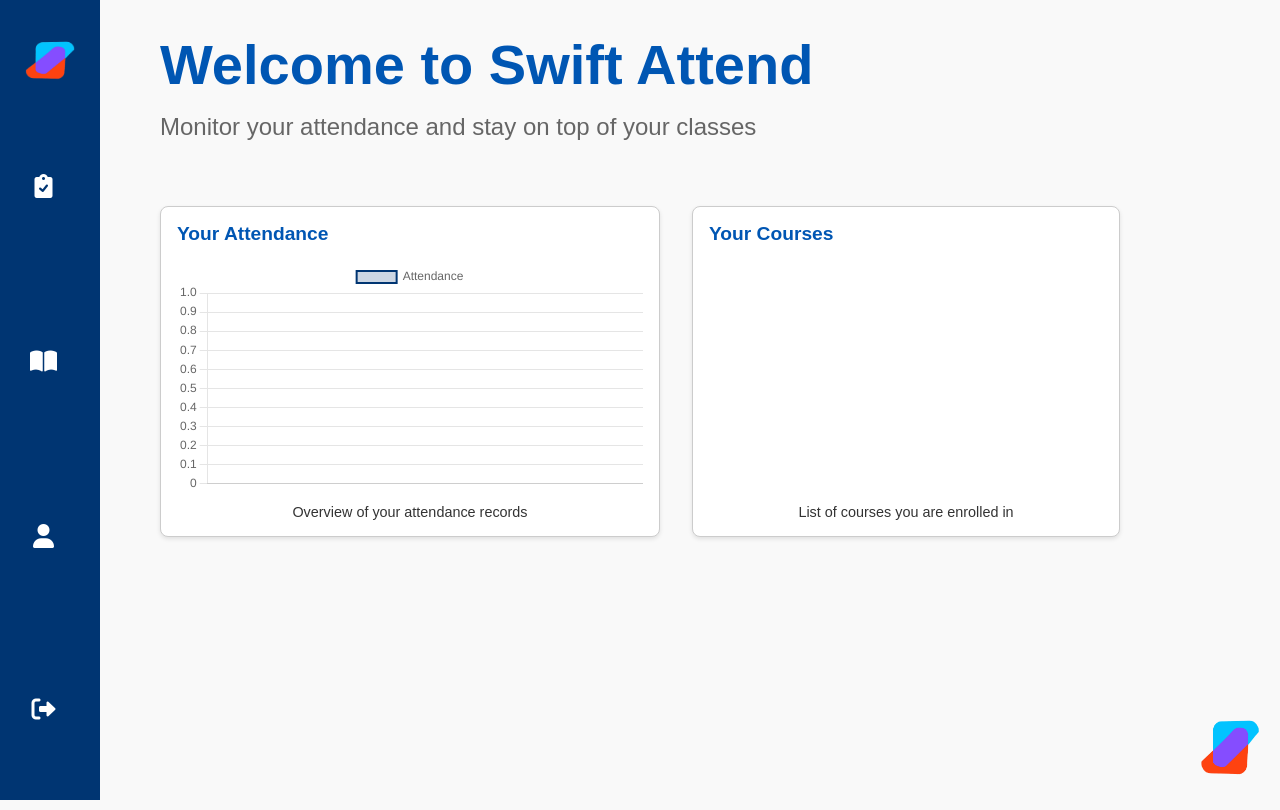
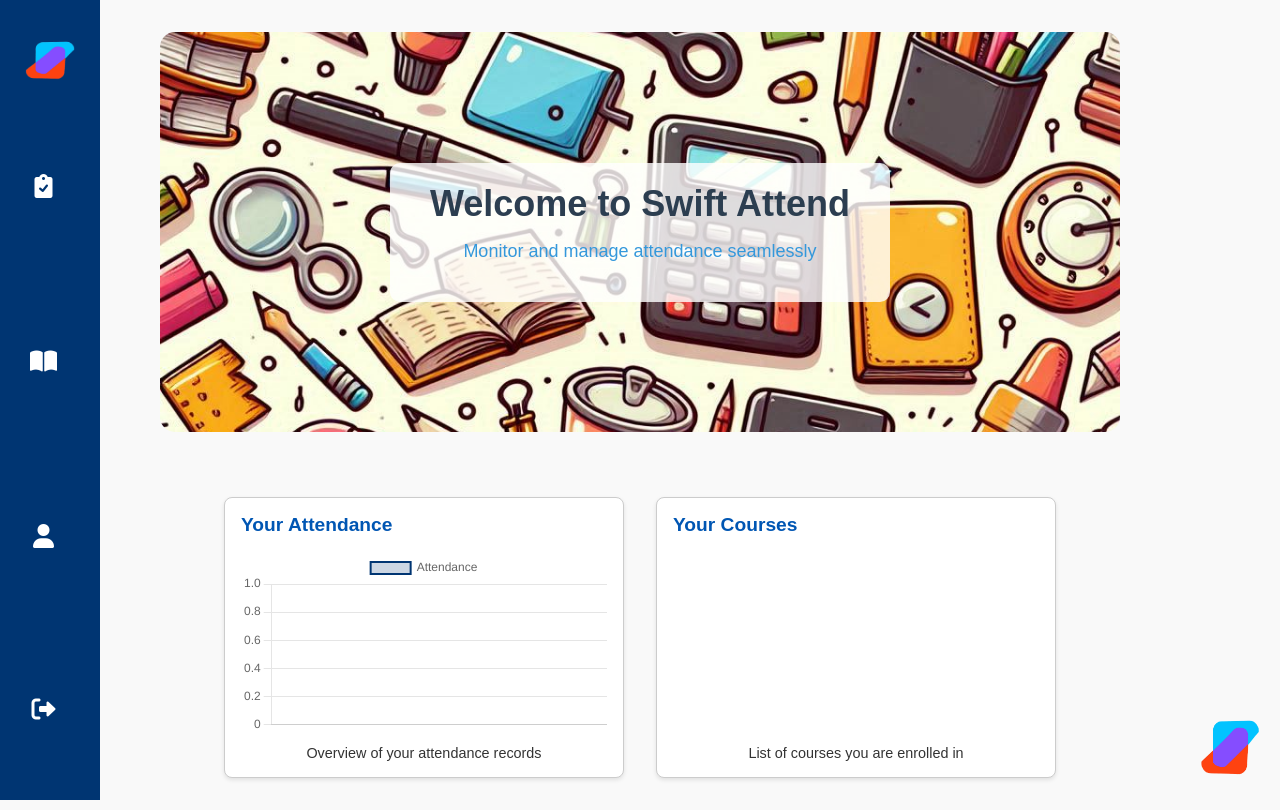
Before and after one commit to jasonlow2307/swiftAttend, a Flask app: template templates/index_student.html in a window 1280 px wide. Run offline with Flask 3, Linux system fonts and the light colour scheme; the template is opened without the code that fills it, so the values that code supplies are empty; some libraries are stand-ins or nearby versions.

Commit message:
Added welcome banner to index student

```diff
--- a/templates/index_student.html
+++ b/templates/index_student.html
@@ -254,10 +254,38 @@
         }
 
         main h1 {
-            font-size: 3.5rem;
-            width: fit-content;
-            color: #0056b3;
-            animation: fadeInDown 1s ease-in-out;
+            font-size: 36px;
+            color: #2c3e50; /* Modern dark text color */
+            margin: 0 0 10px;
+            font-weight: 700;
+        }
+
+        .slogan {
+            font-size: 18px;
+            color: #3498db;
+            margin-bottom: 20px;
+        }
+
+        .welcome-banner {
+            background-image: url('../static/banners/stationeries_2.jpeg'); /* Set the image URL */
+            background-size: cover; /* Cover the entire container */
+            background-position: center; /* Center the image */
+            background-repeat: no-repeat; /* Prevent repetition */
+            height: 400px; /* Adjust the height as needed */
+            display: flex; /* Use flexbox for centering */
+            flex-direction: column; /* Align items vertically */
+            justify-content: center; /* Center items vertically */
+            align-items: center; /* Center items horizontally */
+            text-align: center; /* Center the text */
+            color: white; /* Light text color */
+            border-radius: 15px;;
+        }
+
+        .title-background {
+            background: rgba(255, 255, 255, 0.8); /* Semi-transparent overlay */
+            padding: 20px 40px;
+            border-radius: 10px;
+            text-align: center;
         }
 
         main p {
@@ -284,7 +312,7 @@
             border-radius: 8px;
             padding: 1rem;
             min-width: 340px;
-            max-width: 500px;
+            max-width: 400px;
             box-shadow: 0 2px 4px rgba(0, 0, 0, 0.1);
             text-align: left;
             flex: 1 1 auto;
@@ -587,15 +615,16 @@
 
         @media (max-width: 426px) {
             main h1 {
-                font-size: 2rem;
+                font-size: 1.5rem;
             }
             main p {
                 font-size: 1.25rem;
             }
 
-            .slogan {
-                margin-left: 40px;
+            .title-background {
+                width: 80%;
             }
+
             nav {
                 width: 100%;
             }
@@ -671,8 +700,12 @@
     </nav>
     <div class="overlay"></div>
     <main>
-        <h1>Welcome to Swift Attend</h1>
-        <p>Monitor your attendance and stay on top of your classes</p>
+        <div class="welcome-banner">
+            <div class="title-background">
+                <h1>Welcome to Swift Attend</h1>
+                <p class="slogan">Monitor and manage attendance seamlessly</p>
+            </div>
+        </div>
         <div class="dashboard">
             <div class="box">
                 <h2>Your Attendance</h2>
--- a/templates/login.html
+++ b/templates/login.html
@@ -124,7 +124,7 @@
 <body>
     <div class="main-container">
         <div class="background">
-            <img src="/static/banners/stationeries.jpeg" alt="background">
+            <img src="/static/banners/stationeries_1.jpeg" alt="background">
         </div>
         <div class="container">
             <h1>Login</h1>
--- a/templates/register.html
+++ b/templates/register.html
@@ -198,7 +198,7 @@
 <body>
     <div class="main-container">
         <div class="background">
-            <img src="/static/banners/stationeries.jpeg" alt="background">
+            <img src="/static/banners/stationeries_1.jpeg" alt="background">
         </div>
         <div class="container">
             <h1>Register</h1>
```
